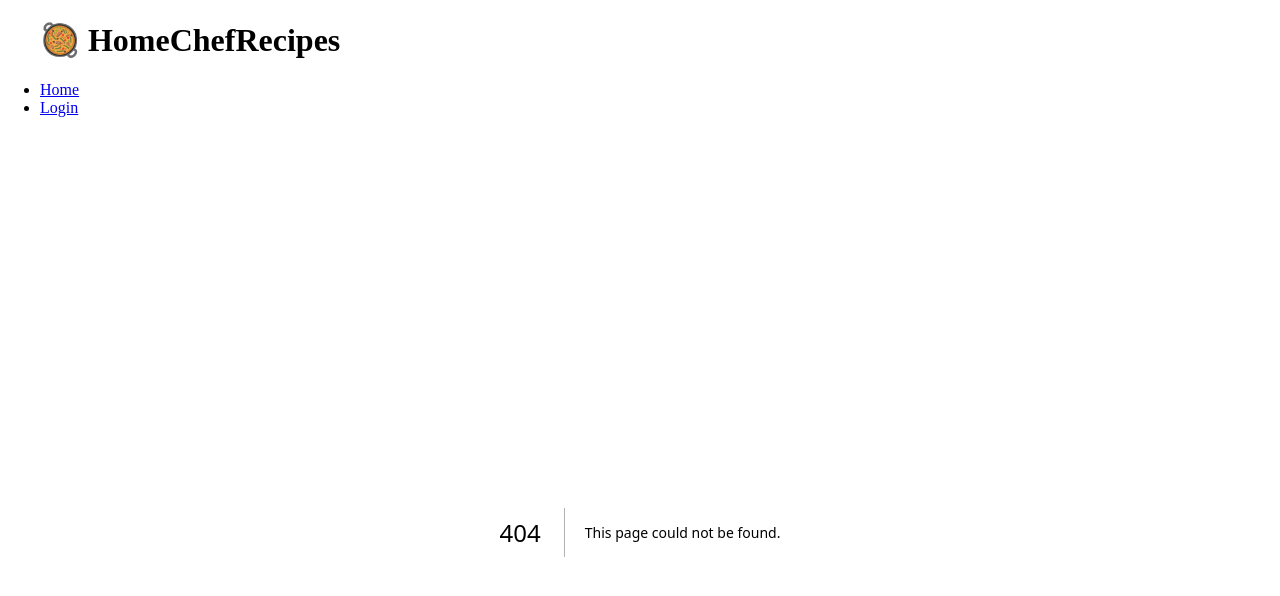
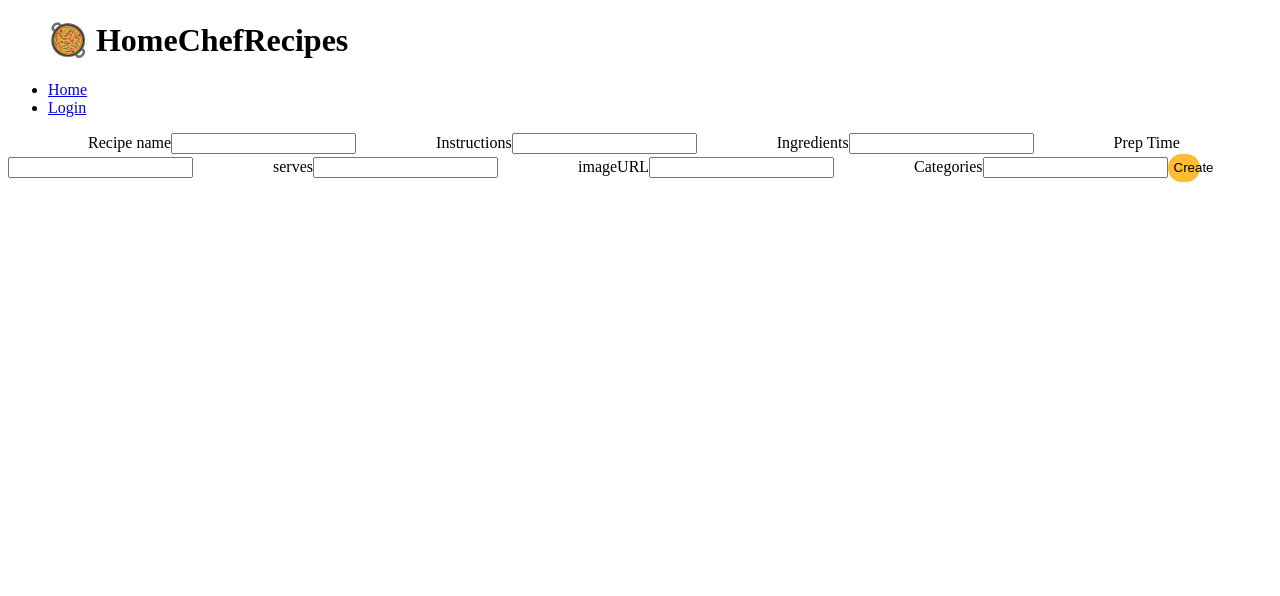
Before and after one commit to Nargiz-Toleutai/Recipe-Website-client, a Next.js app: page /recipes in a window 1280 px wide. Before the commit this address had no page. Shown: the top 596 px of the page. Built offline with nearby package versions, Linux system fonts and the light colour scheme.

Commit message:
Updated Branch

```diff
--- /dev/null
+++ b/src/pages/recipes.tsx
@@ -0,0 +1,130 @@
+import { ChangeEvent, FormEvent, useState } from "react";
+const addRecipe = () => {
+  const [recipeName, setRecipeName] = useState<string>();
+  const [instructions, setInstructions] = useState<string>();
+  const [ingredients, setIngredients] = useState<string>();
+  const [preptime, setPreptime] = useState<number>();
+  const [serves, setServes] = useState<number>();
+  const [imageURL, setImageURL] = useState<string>();
+  const [category, setCategory] = useState<string>();
+
+  const onChangeInput = (event: ChangeEvent<HTMLInputElement>) => {
+    console.log(event.target.value);
+    setRecipeName(event.target.value);
+  };
+  const onChangeInput2 = (event: ChangeEvent<HTMLInputElement>) => {
+    console.log(event.target.value);
+    setInstructions(event.target.value);
+  };
+  const onChangeInput3 = (event: ChangeEvent<HTMLInputElement>) => {
+    console.log(event.target.value);
+    setIngredients(event.target.value);
+  };
+  const onChangeInput4 = (event: ChangeEvent<HTMLInputElement>) => {
+    console.log(event.target.value);
+    setPreptime(Number(event.target.value));
+  };
+  const onChangeInput5 = (event: ChangeEvent<HTMLInputElement>) => {
+    console.log(event.target.value);
+    setServes(Number(event.target.value));
+  };
+  const onChangeInput6 = (event: ChangeEvent<HTMLInputElement>) => {
+    console.log(event.target.value);
+    setImageURL(event.target.value);
+  };
+  const onChangeInput7 = (event: ChangeEvent<HTMLInputElement>) => {
+    console.log(event.target.value);
+    setCategory(event.target.value);
+  };
+
+  const onSubmitTheForm = async (event: FormEvent<HTMLFormElement>) => {
+    event.preventDefault();
+    const data = {
+      name: recipeName,
+      instructions: instructions,
+      ingredients: ingredients,
+      preptime: preptime,
+      serves: serves,
+      image_URL: imageURL,
+      category: category,
+    };
+    try {
+      const result = await fetch("http://localhost:3001/recipes", {
+        method: "POST",
+        headers: {
+          "Content-Type": "application/json",
+        },
+        body: JSON.stringify(data),
+      });
+      await result.json();
+    } catch (error) {
+      console.error("Something went wrong!");
+    }
+  };
+  return (
+    <>
+      <form onSubmit={onSubmitTheForm} className="add-new-recipe-page">
+        <label htmlFor="recipeName">Recipe name</label>
+        <input
+          type="text"
+          id="recipeName"
+          name="recipeName"
+          onChange={onChangeInput}
+          value={recipeName}
+        />
+        <label htmlFor="instructions">Instructions</label>
+        <input
+          type="text"
+          id="instructions"
+          name="instructions"
+          onChange={onChangeInput2}
+          value={instructions}
+        />
+        <label htmlFor="ingredients">Ingredients</label>
+        <input
+          type="text"
+          id="ingredients"
+          name="ingredients"
+          onChange={onChangeInput3}
+          value={ingredients}
+        />
+        <label htmlFor="prepTime">Prep Time</label>
+        <input
+          type="text"
+          id="prepTime"
+          name="preptime"
+          onChange={onChangeInput4}
+          value={preptime}
+        />
+        <label htmlFor="serves">serves</label>
+        <input
+          type="text"
+          id="serves"
+          name="serves"
+          onChange={onChangeInput5}
+          value={serves}
+        />
+        <label htmlFor="imageURL">imageURL</label>
+        <input
+          type="text"
+          id="imageURL"
+          name="imageURL"
+          onChange={onChangeInput6}
+          value={imageURL}
+        />
+        <label htmlFor="category">Categories</label>
+        <input
+          type="text"
+          id="category"
+          name="category"
+          onChange={onChangeInput7}
+          value={category}
+        />
+        <button type="submit" className="addRecipeButton">
+          Create
+        </button>
+      </form>
+    </>
+  );
+};
+export default addRecipe;
```
Also changed, not shown: src/pages/login.tsx (+79 -0 lines), src/pages/recipes/edit/[id].tsx (added, +55 -0 lines).
